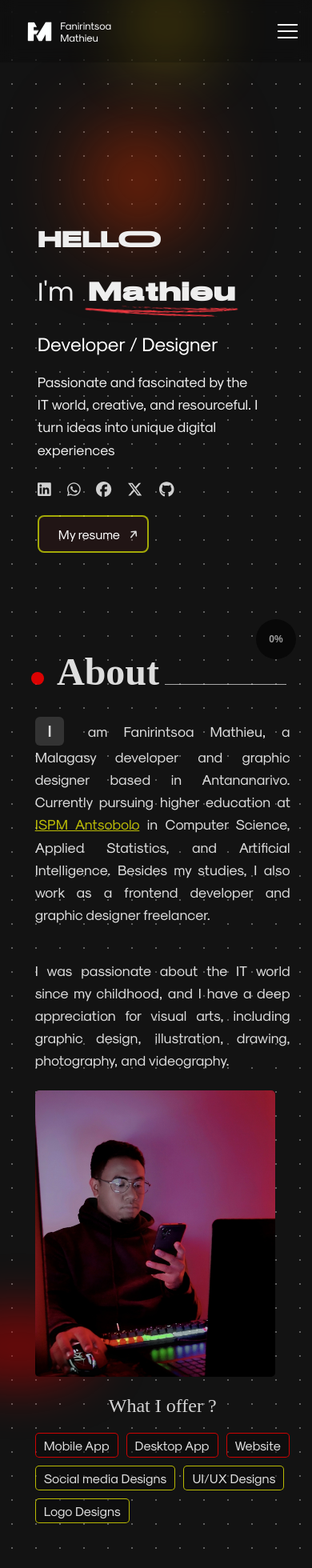
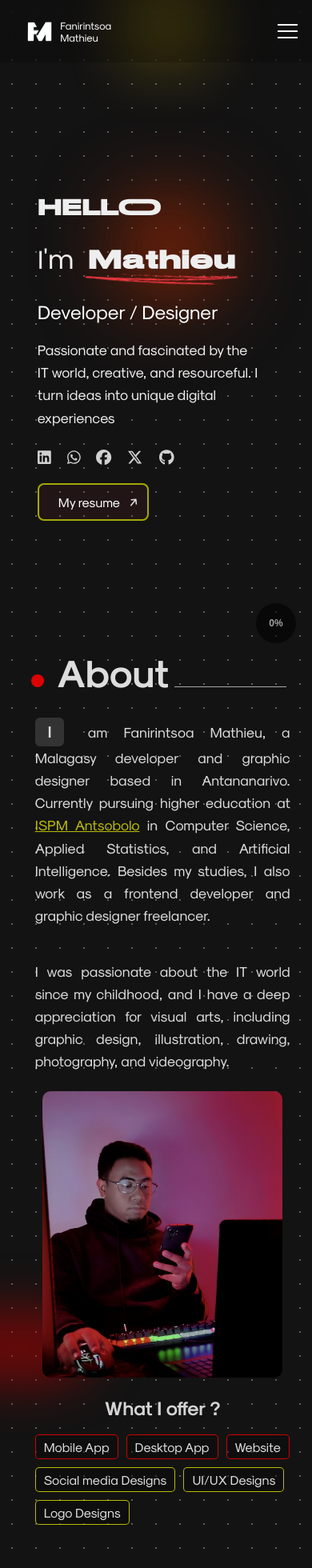
Before and after one commit to MathieuFan22/fanirintsoa-mathieu-portfolio, a React (Vite) app: page / in a window 390 px wide. Shown: the top 1960 px of the page at 80% size. Built offline with nearby package versions, Linux system fonts and the light colour scheme.

Commit message:
Fix: Splash Screen

```diff
--- a/src/App.css
+++ b/src/App.css
@@ -103,11 +103,12 @@ html, body {
   bottom: 0;
   left: 0;
   font-family: "Modernist-Regular";
+  font-size: 0.8rem;
 }
 
 @media (max-width: 768px) {
   .container::before {
-    top: 40%;
+    top: 100px;
     right: 40%;
     width: 60px;
   height: 60px;
@@ -115,8 +116,8 @@ html, body {
   background-color: rgb(255, 208, 0);
   }
   .container::after {
-    top: 20%;
-    right: 40%;
+    top: 30%;
+    right: 30%;
     width: 100px;
   height: 100px;
   }
--- a/src/Components/AboutPage.css
+++ b/src/Components/AboutPage.css
@@ -1,5 +1,4 @@
 .about-section {
-
   display: flex;
   flex-direction: column;
   /* align-items: center; */
@@ -8,7 +7,6 @@
 .about-section .underline-name img {
   top: 20px;
   height: 60%;
-
 }
 .about-section .section-title {
   display: flex;
@@ -23,7 +21,6 @@
   flex-direction: row;
 }
 
-
 .about-section .left-side,
 .about-section .right-side {
   display: flex;
@@ -31,7 +28,6 @@
   padding-left: 2rem;
   margin-right: 3%;
   font-family: "Modernist-Regular";
-
 }
 .intro {
   text-align: justify;
@@ -64,7 +60,7 @@
 
 .image-circle {
   width: 300px;
-  border-radius: 5px;
+  border-radius: 10px;
 }
 
 .image-wrapper::before {
@@ -91,15 +87,12 @@
   flex-wrap: wrap;
   gap: 10px;
   justify-content: start;
-
 }
 
 .whatido-item {
-  padding: 5px 10px ;
+  padding: 5px 10px;
   border-radius: 5px;
   background-color: #0a0a0a70;
-
-
 }
 .dev {
   border: 1px solid rgba(255, 0, 0, 0.795);
@@ -119,13 +112,14 @@ width: 40%;
   .whatido {
     width: 100%;
   }
-  .about-section .section-content{
+  .about-section .section-content {
     margin: 3%;
     display: flex;
     flex-direction: column;
     /* width: 100%; */
   }
-  .about-section .left-side, .about-section .right-side {
+  .about-section .left-side,
+  .about-section .right-side {
     width: 87%;
     /* background-color: red; */
     display: flex;
@@ -135,7 +129,7 @@ width: 40%;
 
   .image-circle {
     width: 300px;
-    margin-left: -3%;
+    /* margin-left: -3%; */
   }
 }
 /* @media (max-width: 960px) {
--- a/src/Components/WelcomePage.css
+++ b/src/Components/WelcomePage.css
@@ -108,7 +108,7 @@
 
 @media (max-width: 768px) {
   .welcome-section {
-    padding-top: 200px;
+    padding-top: 120px;
     flex-direction: column;
     justify-content: flex-start;
     padding-left: 8%;
--- a/src/ScrollProgressCircle.css
+++ b/src/ScrollProgressCircle.css
@@ -1,6 +1,6 @@
 .progress-container {
   position: fixed;
-  bottom: 20px;
+  bottom: 40px;
   right: 20px;
   width: 50px;
   height: 50px;
--- a/src/index.css
+++ b/src/index.css
@@ -4,7 +4,10 @@
   font-family: "Modernist-Regular";
   src: url("/assets/Fonts/Sk-Modernist-Regular.otf");
 }
-
+@font-face {
+  font-family: "Modernist-Bold";
+  src: url("/assets/Fonts/Sk-Modernist-Bold.otf");
+}
 @font-face {
   font-family: "Modernist-Mono";
   src: url("/assets/Fonts/Sk-Modernist-Mono.otf");
```
Lines whose indentation alone changed are shown as unchanged.
